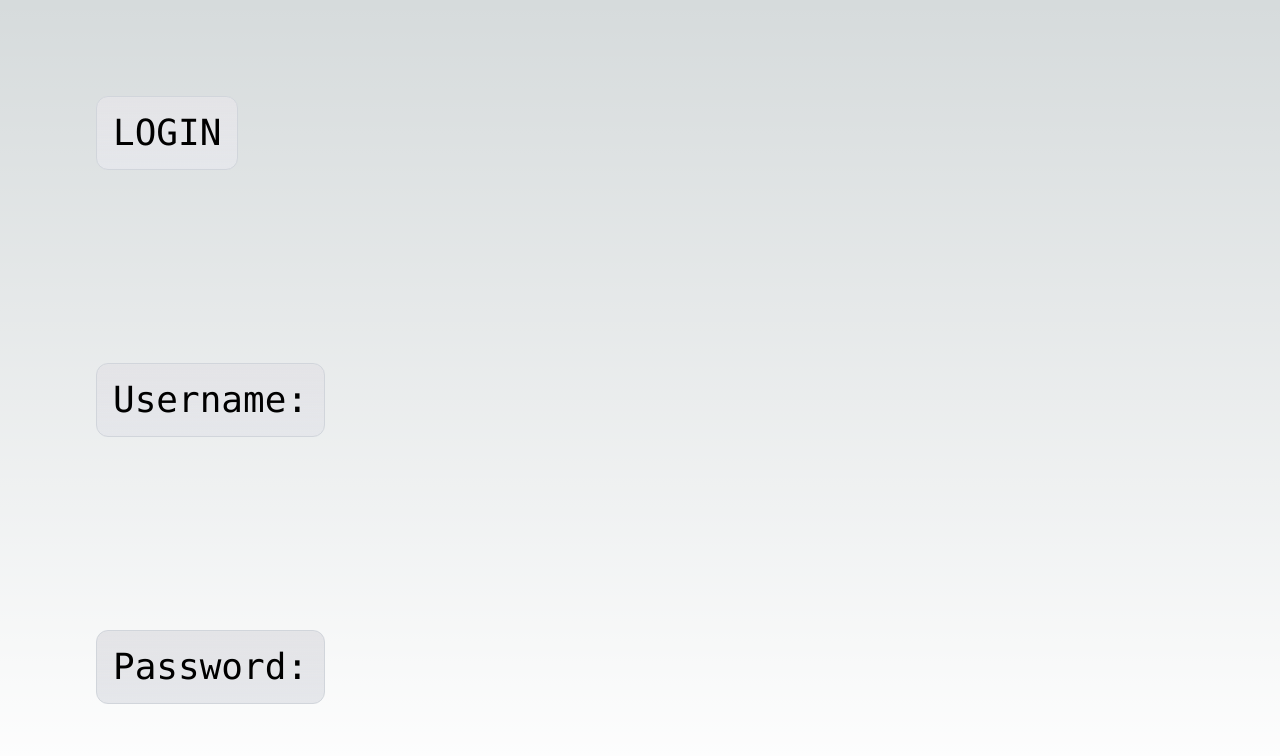
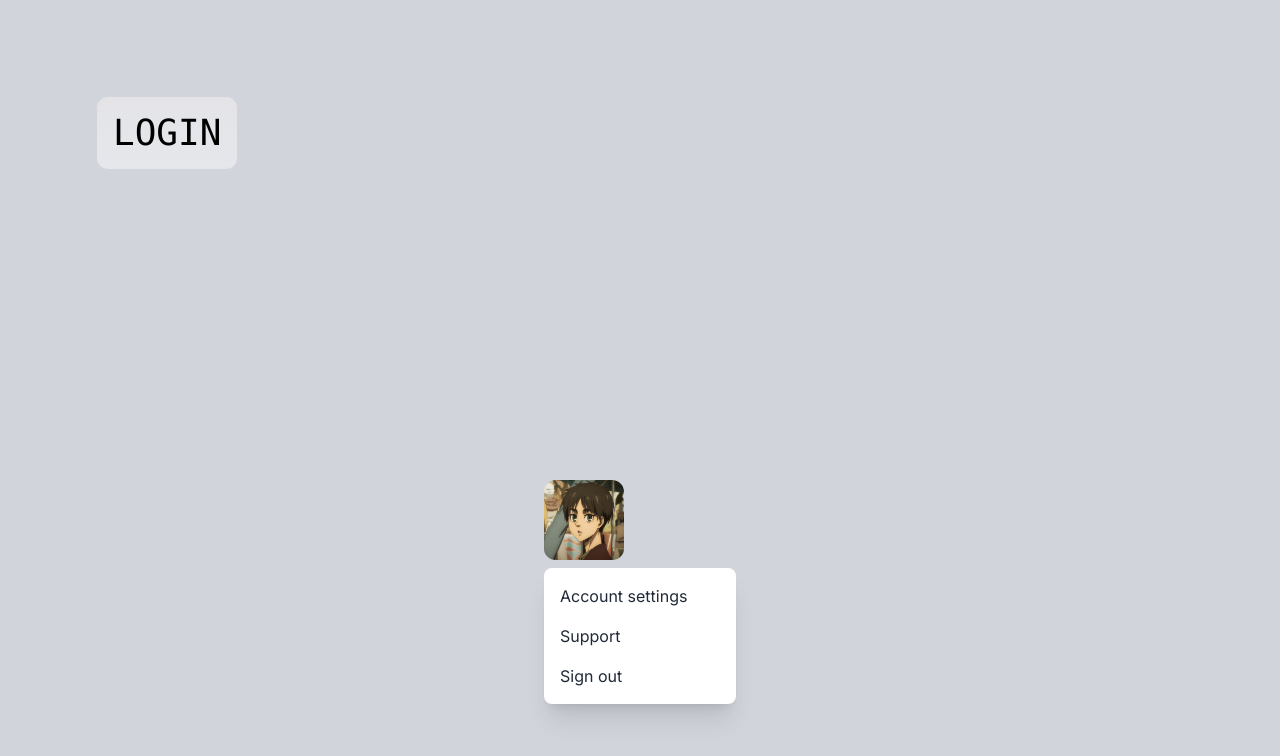
Before and after one commit to edwxrdq/league-lf-lp, a Next.js app in the folder league-lf-lp/: page /login in a window 1280 px wide. Shown: the top 756 px of the page. Built offline with nearby package versions, Linux system fonts and the light colour scheme.

Commit message:
added dropdown menu to login page

```diff
--- a/league-lf-lp/package.json
+++ b/league-lf-lp/package.json
@@ -19,6 +19,7 @@
     "postcss": "8.4.27",
     "react": "18.2.0",
     "react-dom": "18.2.0",
+    "react-icons": "^4.10.1",
     "tailwindcss": "3.3.3",
     "typescript": "5.1.6"
   }
--- a/league-lf-lp/src/app/login/page.tsx
+++ b/league-lf-lp/src/app/login/page.tsx
@@ -2,14 +2,31 @@ import Image from 'next/image';
 
 export default function aboutPage() {
     return (
-        <main className="flex min-h-screen flex-col items-center justify-between p-24">
+        <main className="bg-gray-300 flex min-h-screen flex-col items-center justify-between p-24">
             <div className="left-0 top-0 flex w-full justify-start font-mono text-4xl lg:flex">
                 <p className="fixed left-0 top-0 flex w-full justify-center border-b border-gray-300 bg-gradient-to-b from-zinc-200 pb-6 pt-6 backdrop-blur-2xl dark:border-neutral-800 dark:bg-zinc-800/30 dark:from-inherit lg:static lg:w-auto lg:rounded-xl lg:border lg:bg-gray-200 lg:p-4 lg:dark:bg-zinc-800/30">
                     LOGIN
                 </p>
             </div>
 
-            <div className="left-0 top-0 flex w-full justify-start font-mono text-4xl lg:flex">
+            <div>
+                <button class="block h-20 w-20">
+                    <img class="h-full w-full object-cover rounded-full overflow-hidden border-2 border-blue-500 focus:outline-none focus:border-white"
+                        src="/EdwardPic.JPG"
+                        alt="Edward Picture"
+                        className="lg:rounded-xl border-b border-gray-300"
+                        width={300}
+                        height={24}
+                    />
+                </button>
+                <div class="mt-2 py-2 w-48 bg-white rounded-lg shadow-xl">
+                    <a href="#"class="block px-4 py-2 text-gray-800 hover:bg-blue-200 hover:text-white"> Account settings</a>
+                    <a href="#"class="block px-4 py-2 text-gray-800 hover:bg-blue-200 hover:text-white"> Support</a>
+                    <a href="#"class="block px-4 py-2 text-gray-800 hover:bg-blue-200 hover:text-white"> Sign out</a>
+                </div>
+            </div>
+
+            {/* <div className="left-0 top-0 flex w-full justify-start font-mono text-4xl lg:flex">
                 <p className="fixed left-0 top-0 flex w-full justify-center border-b border-gray-300 bg-gradient-to-b from-zinc-200 pb-6 pt-6 backdrop-blur-2xl dark:border-neutral-800 dark:bg-zinc-800/30 dark:from-inherit lg:static lg:w-auto lg:rounded-xl lg:border lg:bg-gray-200 lg:p-4 lg:dark:bg-zinc-800/30">
                     Username:
                 </p>
@@ -19,7 +36,10 @@ export default function aboutPage() {
                 <p className="fixed left-0 top-0 flex w-full justify-center border-b border-gray-300 bg-gradient-to-b from-zinc-200 pb-6 pt-6 backdrop-blur-2xl dark:border-neutral-800 dark:bg-zinc-800/30 dark:from-inherit lg:static lg:w-auto lg:rounded-xl lg:border lg:bg-gray-200 lg:p-4 lg:dark:bg-zinc-800/30">
                     Password:
                 </p>
-            </div>
+            </div> */}
+
+
+
 
 
 
--- a/league-lf-lp/src/app/page.tsx
+++ b/league-lf-lp/src/app/page.tsx
@@ -6,7 +6,7 @@ export default function Home() {
     <main className="flex min-h-screen flex-col items-center justify-between p-24">
       <div className="z-10 max-w-5xl w-full items-center justify-between font-mono text-sm lg:flex">
         <p className="fixed left-0 top-0 flex w-full justify-center border-b border-gray-300 bg-gradient-to-b from-zinc-200 pb-6 pt-8 backdrop-blur-2xl dark:border-neutral-800 dark:bg-zinc-800/30 dark:from-inherit lg:static lg:w-auto  lg:rounded-xl lg:border lg:bg-gray-200 lg:p-4 lg:dark:bg-zinc-800/30">
-          See the coders behind  <Link href="pages/about/Edward"> this project!</Link>
+        <Link href="pages/about/Edward">See the coders behind  this project!</Link>
         </p>
         <div className="fixed bottom-0 left-0 flex h-48 w-full items-end justify-center bg-gradient-to-t from-white via-white dark:from-black dark:via-black lg:static lg:h-auto lg:w-auto lg:bg-none">
           <a
```
Also changed, not shown: 1 other file (tests, documents, lock files or other folders).
